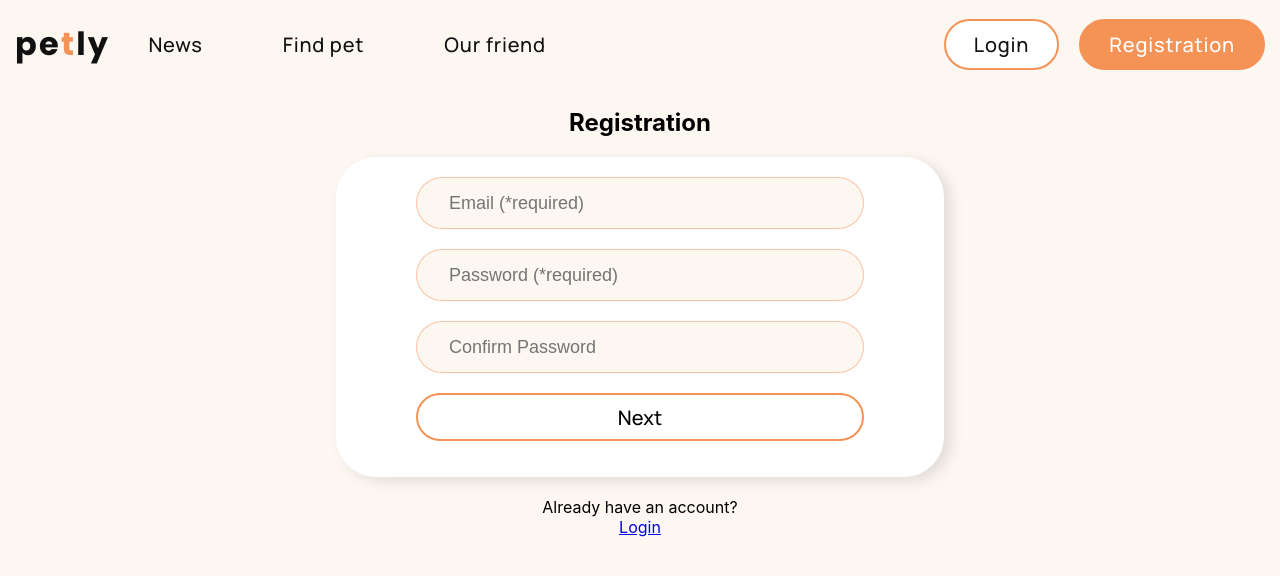
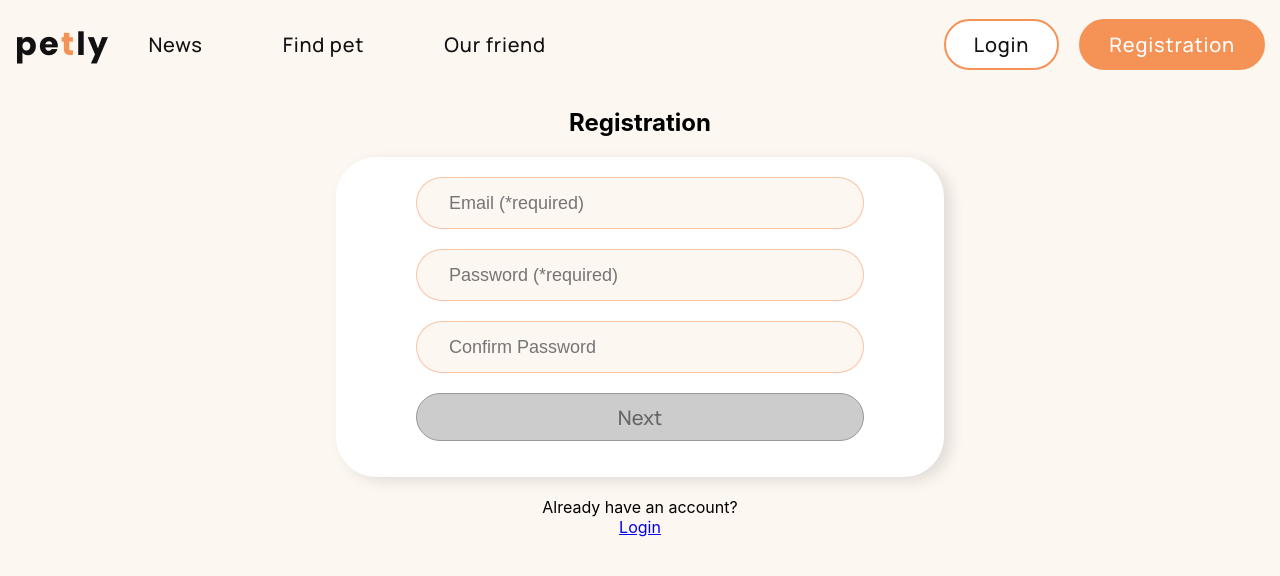
Before and after one commit to MaximKucheriaviy/pets-team-4, a React (Create React App) app: page /register in a window 1280 px wide. Shown: the top 576 px of the page. Built offline with nearby package versions, Linux system fonts and the light colour scheme; no server answers.

Commit message:
added disabled style

```diff
--- a/src/components/Authorization/RegisterForm/registerForm.module.css
+++ b/src/components/Authorization/RegisterForm/registerForm.module.css
@@ -50,7 +50,7 @@
   flex-direction: row;
   justify-content: center;
   align-items: center;
-  padding: 10px 28px;
+  padding: 10px 32px;
   margin-bottom: 16px;
 
   width: 458px;
@@ -72,6 +72,13 @@
 .registerFormButton:hover {
   background: #f59256;
   color: white;
+}
+
+.registerFormButton:disabled,
+.registerFormButton[disabled] {
+  border: 1px solid #999999;
+  background-color: #cccccc;
+  color: #666666;
 }
 
 .registerFormError {
```
